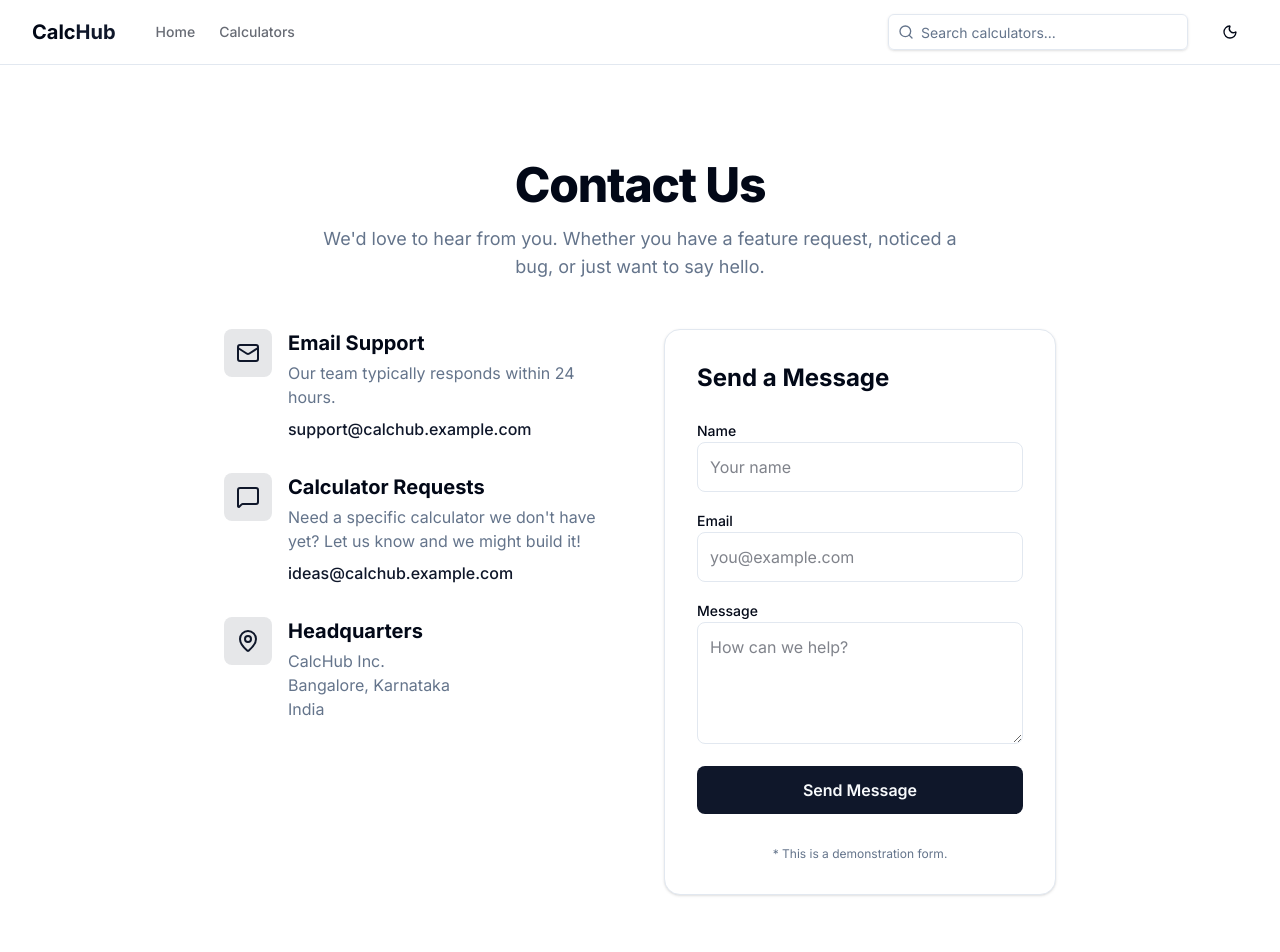
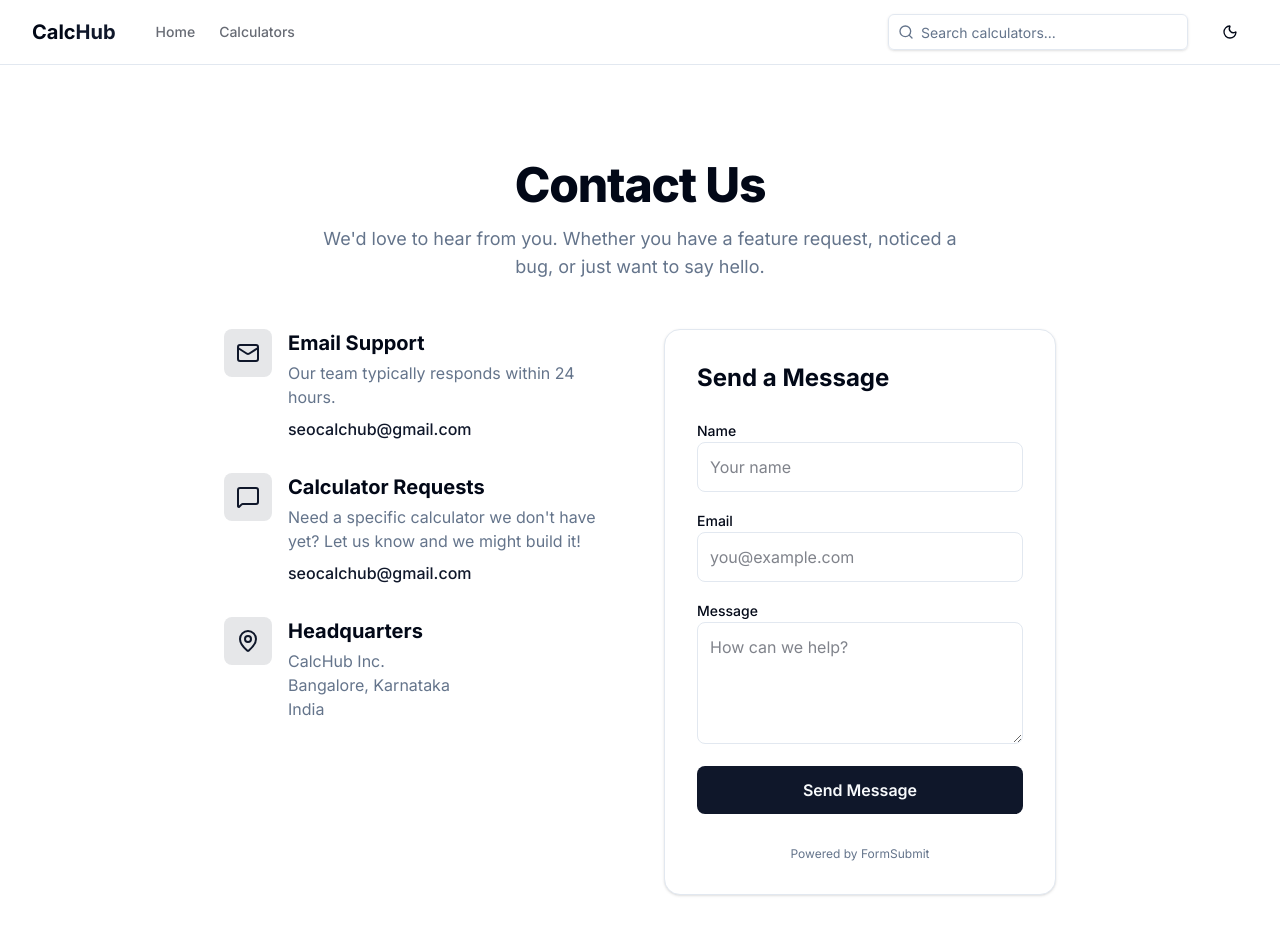
Before and after one commit to iambhagat92/seo-calculator, a Next.js app: page /contact in a window 1280 px wide. Shown: the top 952 px of the page. Built offline with nearby package versions, Linux system fonts and the light colour scheme.

Commit message:
feat: wire contact form to seocalchub@gmail.com using formsubmit

```diff
--- a/src/app/contact/page.tsx
+++ b/src/app/contact/page.tsx
@@ -25,8 +25,8 @@ export default function ContactPage() {
                         <div>
                             <h3 className="text-xl font-bold">Email Support</h3>
                             <p className="text-muted-foreground mt-1">Our team typically responds within 24 hours.</p>
-                            <a href="mailto:support@calchub.example.com" className="text-primary font-medium hover:underline mt-2 block">
-                                support@calchub.example.com
+                            <a href="mailto:seocalchub@gmail.com" className="text-primary font-medium hover:underline mt-2 block">
+                                seocalchub@gmail.com
                             </a>
                         </div>
                     </div>
@@ -38,8 +38,8 @@ export default function ContactPage() {
                         <div>
                             <h3 className="text-xl font-bold">Calculator Requests</h3>
                             <p className="text-muted-foreground mt-1">Need a specific calculator we don't have yet? Let us know and we might build it!</p>
-                            <a href="mailto:ideas@calchub.example.com" className="text-primary font-medium hover:underline mt-2 block">
-                                ideas@calchub.example.com
+                            <a href="mailto:seocalchub@gmail.com" className="text-primary font-medium hover:underline mt-2 block">
+                                seocalchub@gmail.com
                             </a>
                         </div>
                     </div>
@@ -61,24 +61,28 @@ export default function ContactPage() {
 
                 <div className="bg-card border rounded-2xl p-8 shadow-sm">
                     <h3 className="text-2xl font-bold mb-6">Send a Message</h3>
-                    <form className="space-y-4">
+                    <form action="https://formsubmit.co/seocalchub@gmail.com" method="POST" className="space-y-4">
                         <div className="space-y-2">
                             <label htmlFor="name" className="text-sm font-medium">Name</label>
-                            <input id="name" type="text" className="w-full p-3 rounded-lg border bg-transparent" placeholder="Your name" />
+                            <input id="name" name="name" type="text" className="w-full p-3 rounded-lg border bg-transparent" placeholder="Your name" required />
                         </div>
                         <div className="space-y-2">
                             <label htmlFor="email" className="text-sm font-medium">Email</label>
-                            <input id="email" type="email" className="w-full p-3 rounded-lg border bg-transparent" placeholder="you@example.com" />
+                            <input id="email" name="email" type="email" className="w-full p-3 rounded-lg border bg-transparent" placeholder="you@example.com" required />
                         </div>
                         <div className="space-y-2">
                             <label htmlFor="message" className="text-sm font-medium">Message</label>
-                            <textarea id="message" rows={4} className="w-full p-3 rounded-lg border bg-transparent" placeholder="How can we help?"></textarea>
+                            <textarea id="message" name="message" rows={4} className="w-full p-3 rounded-lg border bg-transparent" placeholder="How can we help?" required></textarea>
                         </div>
-                        <button type="button" className="w-full bg-primary text-primary-foreground font-semibold py-3 rounded-lg hover:bg-primary/90 transition-colors">
+                        {/* Hidden honeypot to prevent spam */}
+                        <input type="text" name="_honey" style={{ display: 'none' }} />
+                        {/* Disable captcha for smoother UX */}
+                        <input type="hidden" name="_captcha" value="false" />
+                        <button type="submit" className="w-full bg-primary text-primary-foreground font-semibold py-3 rounded-lg hover:bg-primary/90 transition-colors">
                             Send Message
                         </button>
                         <p className="text-xs text-center text-muted-foreground mt-4">
-                            * This is a demonstration form.
+                            Powered by FormSubmit
                         </p>
                     </form>
                 </div>
```
